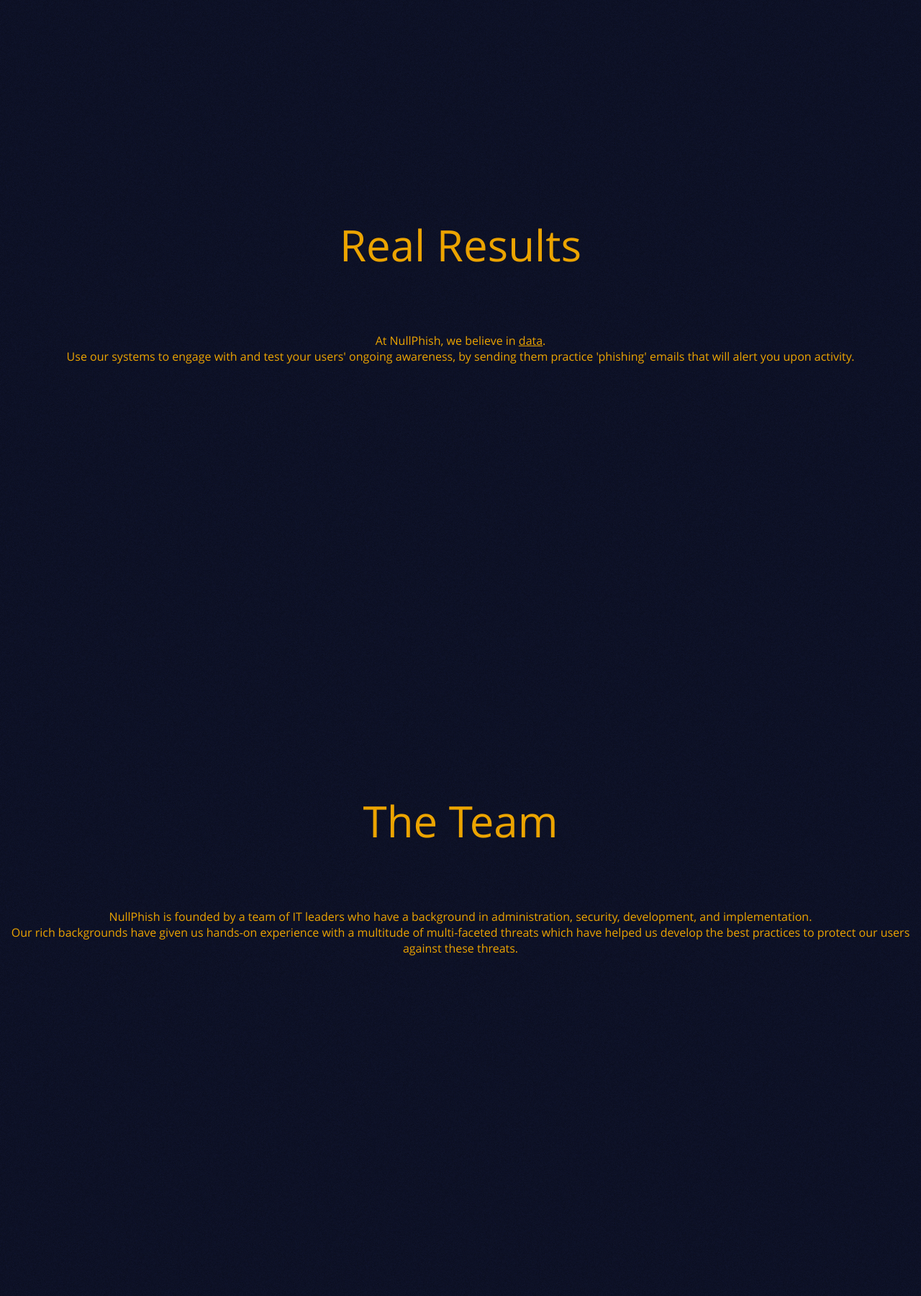
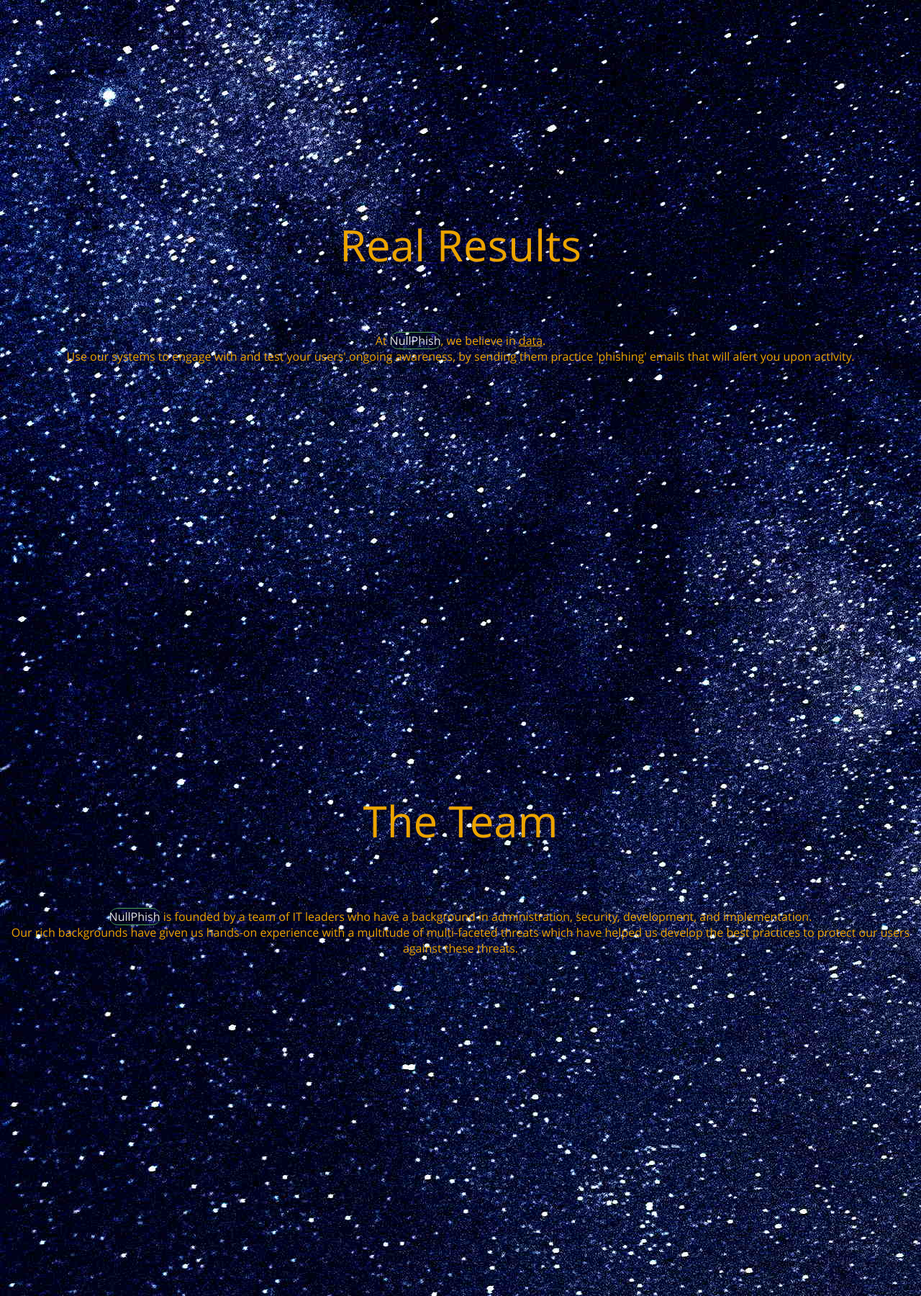
Before and after one commit to kdbrown5/nullphish, a Flask app: page / in a window 1280 px wide. Shown: the part 2200-4000 px from the top of the page at 72% size. Run offline with Flask 2, Linux system fonts and the light colour scheme.

Commit message:
Fix location references in public.html and add CSS class for company

```diff
--- a/static/css/master.css
+++ b/static/css/master.css
@@ -73,7 +73,7 @@ body{
   margin: 0;
   overflow-x: hidden;
   background-color: #0D1126;
-  background-image: url("../res/bg.png");
+  background-image: url("../res/sky.jpg");
   background-repeat: repeat;
   font-family: opensans;
   color: #ECA400;
@@ -181,3 +181,11 @@ nav .passive:hover{
   padding: 0px;
   margin: auto;
 }
+
+.nullmention{
+  border-top: 1px solid #49A355;
+  border-bottom: 1px solid #49A355;
+  border-radius: 15px;
+  color: #E0E0E0;
+  text-decoration: none;
+}
--- a/static/css/public.css
+++ b/static/css/public.css
@@ -20,7 +20,7 @@ Color Palette Hex Codes:
     animation: fadein 2s;
 }
 
-#slide1{
+#nullphish{
     position: absolute;
     margin: 0px;
     padding: 0px;
@@ -30,7 +30,7 @@ Color Palette Hex Codes:
     width: 100%;
     overflow: hidden;
 }
-#slide1 .title{
+#nullphish .title{
     font-size: 4vw;
     vertical-align: middle;
     top: 25%;
@@ -39,7 +39,7 @@ Color Palette Hex Codes:
     width: 100%;
 }
 
-#slide2{
+#education{
     position: absolute;
     margin: 0px;
     padding: 0px;
@@ -49,12 +49,12 @@ Color Palette Hex Codes:
     width: 100%;
     overflow: hidden;
 }
-#slide2 .title{
+#education .title{
     font-size: 60px;
     padding-top: 40px;
 }
 
-#slide3{
+#testing{
     position: absolute;
     margin: 0px;
     padding: 0px;
@@ -64,12 +64,12 @@ Color Palette Hex Codes:
     width: 100%;
     overflow: hidden;
 }
-#slide3 .title{
+#testing .title{
     font-size: 60px;
     padding-top: 40px;
 }
 
-#slide4{
+#results{
     position: absolute;
     margin: 0px;
     padding: 0px;
@@ -79,12 +79,12 @@ Color Palette Hex Codes:
     width: 100%;
     overflow: hidden;
 }
-#slide4 .title{
+#results .title{
     font-size: 60px;
     padding-top: 40px;
 }
 
-#slide5{
+#team{
     position: absolute;
     margin: 0px;
     padding: 0px;
@@ -94,7 +94,7 @@ Color Palette Hex Codes:
     width: 100%;
     overflow: hidden;
 }
-#slide5 .title{
+#team .title{
     font-size: 60px;
     padding-top: 40px;
 }
--- a/templates/public.html
+++ b/templates/public.html
@@ -3,8 +3,8 @@
     <head>
         <meta charset="utf-8">
         <meta name="viewport" content="width=device-width, initial-scale=1, shrink-to-fit=no">
-        <link rel="stylesheet" href="css/master.css">
-        <link rel="stylesheet" href="css/public.css">
+        <link rel="stylesheet" href="../static/css/master.css">
+        <link rel="stylesheet" href="../static/css/public.css">
         <meta charset="UTF-8">
         <meta http-equiv="X-UA-Compatible" content="ie=edge">
         <title>NullPhish: Education tools to Prevent Scams, Phishing, and Security Concerns</title>
@@ -14,41 +14,41 @@
       <nav>
         <table>
           <tr>
-            <td><a href="#slide2" class="passive">Education</a></li>
-            <td><a href="#slide3" class="passive">Testing</a></li>
-            <td><a href="#slide4" class="passive">Results</a></li>
-            <td><a href="#slide1" class="active">NullPhish &#169;</a></td>
-            <td><a href="#slide5" class="passive">Team</a></li>
+            <td><a href="#education" class="passive">Education</a></li>
+            <td><a href="#testing" class="passive">Testing</a></li>
+            <td><a href="#results" class="passive">Results</a></li>
+            <td><a href="#nullphish" class="active">NullPhish &#169;</a></td>
+            <td><a href="#team" class="passive">Team</a></li>
             <td><a href="https://app.nullphish.com/register.html" class="passive">Sign Up</a></li>
             <td><a href="https://app.nullphish.com/login.html" class="passive">Log In</a></td>
           </tr>
         </table>
       </nav>
-      <div id="slide1">
+      <div id="nullphish">
         <p class="title">Welcome to <u id="nptitle">NullPhish<sup style="font-size: medium;">&#169;</sup></u></p>
       </div>
-      <div id="slide2">
+      <div id="education">
         <p class="title">Quality Education</p>
         <br>
         We believe it is essential to educate personnel in order to gain exposure to current risks to your business.
         <br>
       </div>
-      <div id="slide3">
+      <div id="testing">
         <p class="title">Verified Testing</p>
         <br>
         We take the latest threats and concepts used in the wild and incorporate them into our platform so that your users are aware and trained against the latest threats!
         <br>
       </div>
-      <div id="slide4">
+      <div id="results">
         <p class="title">Real Results</p>
         <br>
-        At NullPhish, we believe in <u>data</u>.<br>
+        At <u class="nullmention">NullPhish</u>, we believe in <u>data</u>.<br>
         Use our systems to engage with and test your users' ongoing awareness, by sending them practice 'phishing' emails that will alert you upon activity.
       </div>
-      <div id="slide5">
+      <div id="team">
         <p class="title">The Team</p>
         <br>
-        NullPhish is founded by a team of IT leaders who have a background in administration, security, development, and implementation.<br>
+        <u class="nullmention">NullPhish</u> is founded by a team of IT leaders who have a background in administration, security, development, and implementation.<br>
         Our rich backgrounds have given us hands-on experience with a multitude of multi-faceted threats which have helped us develop the best practices to protect our users against these threats.
         <br>
       </div>
```
Also changed, not shown: templates/landing.html (deleted, +0 -17 lines), static/res/logo-w.png (deleted).
